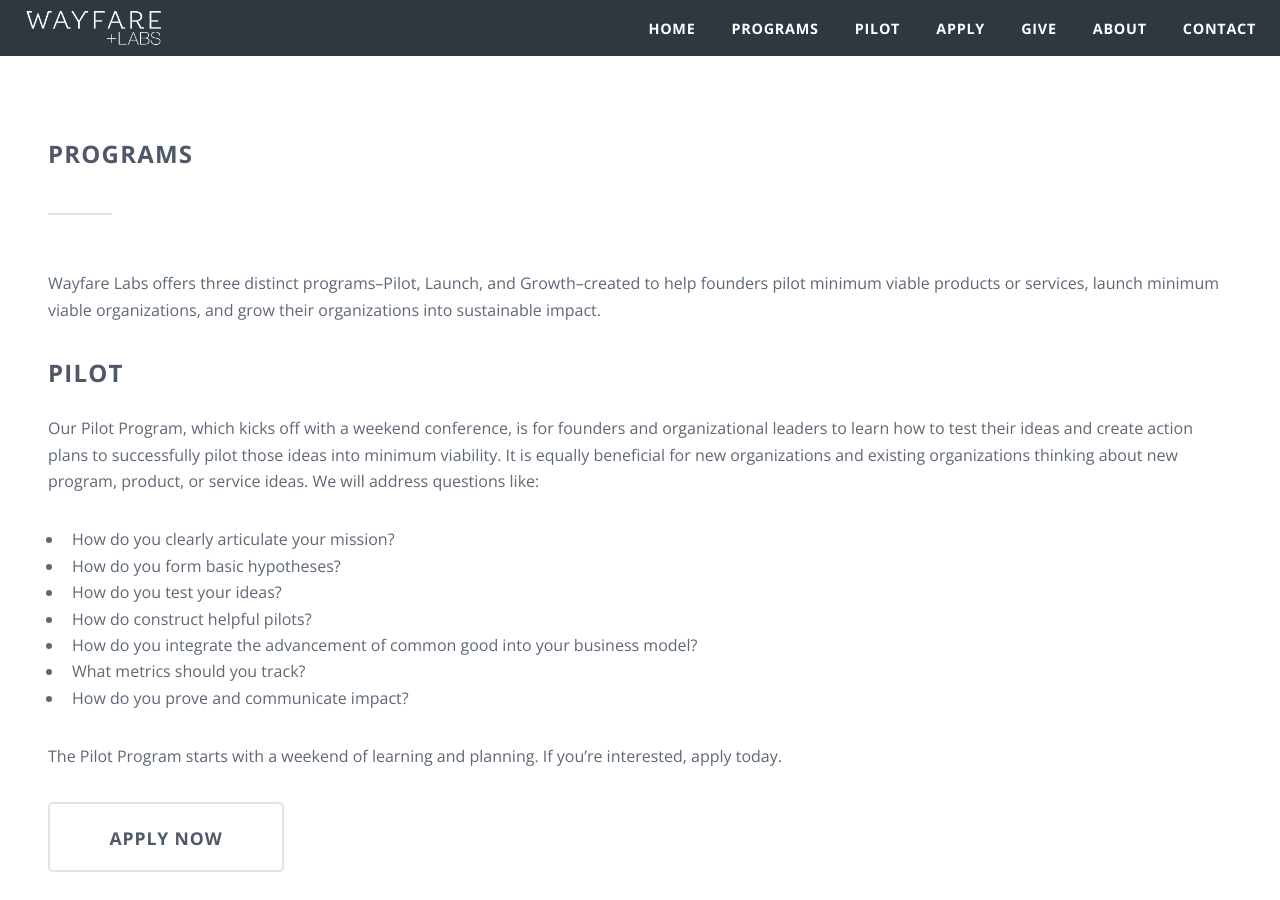
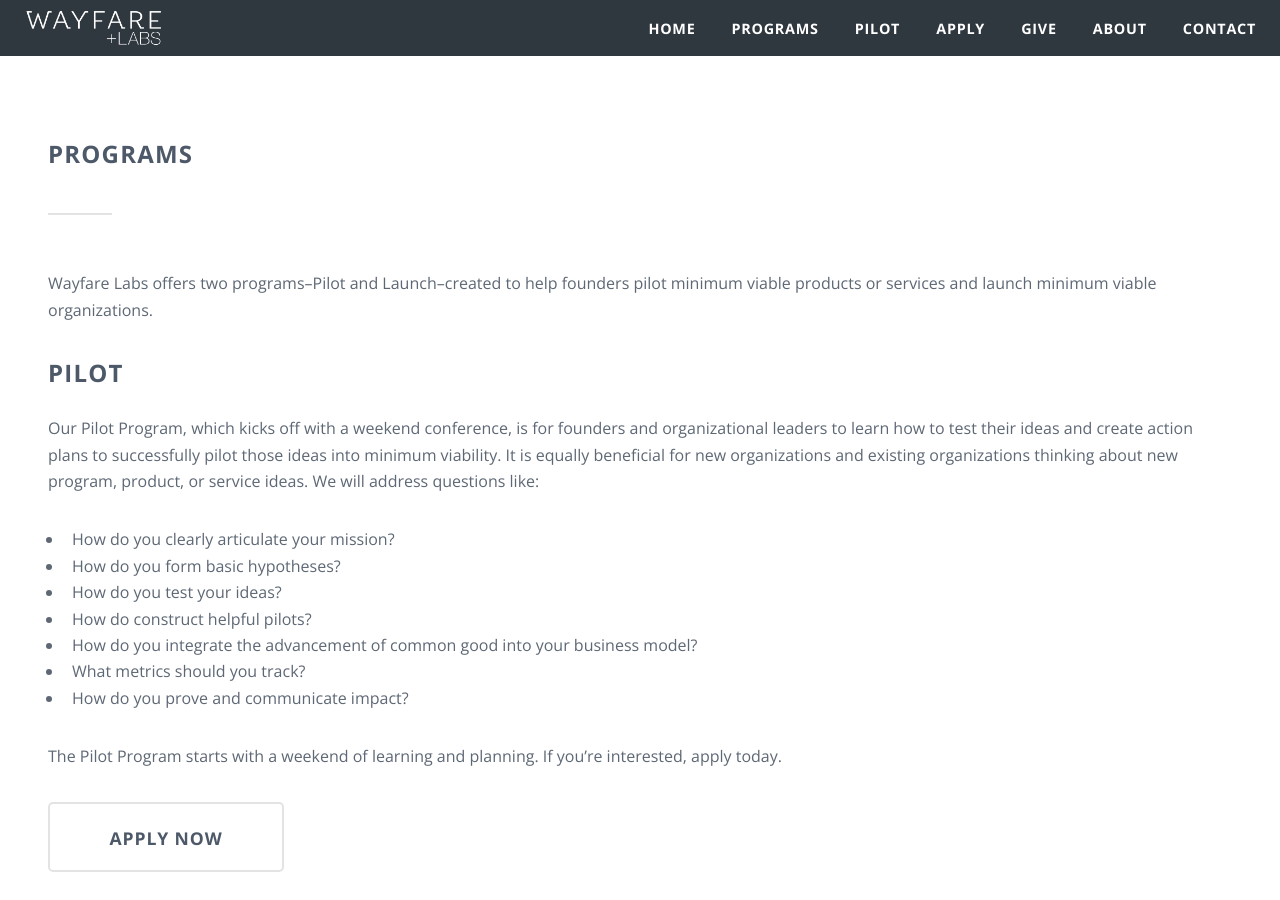
Before and after one commit to wayfareio/wayfarelabs.org, a Jekyll site: the page built from programs.markdown, in a window 1280 px wide and 900 px high. Built offline with Jekyll 4.4.1, drawn with Linux system fonts in a browser that asks for light colours; comment, search, counter and statistics services are not loaded.

Commit message:
Updated Programs

```diff
--- a/programs.markdown
+++ b/programs.markdown
@@ -4,7 +4,7 @@ date: 2016-02-26 17:26:00 -08:00
 position: 2
 ---
 
-Wayfare Labs offers three distinct programs--Pilot, Launch, and Growth--created to help founders pilot minimum viable products or services, launch minimum viable organizations, and grow their organizations into sustainable impact.
+Wayfare Labs offers two programs--Pilot and Launch--created to help founders pilot minimum viable products or services and launch minimum viable organizations.
 
 ## Pilot
 
```
